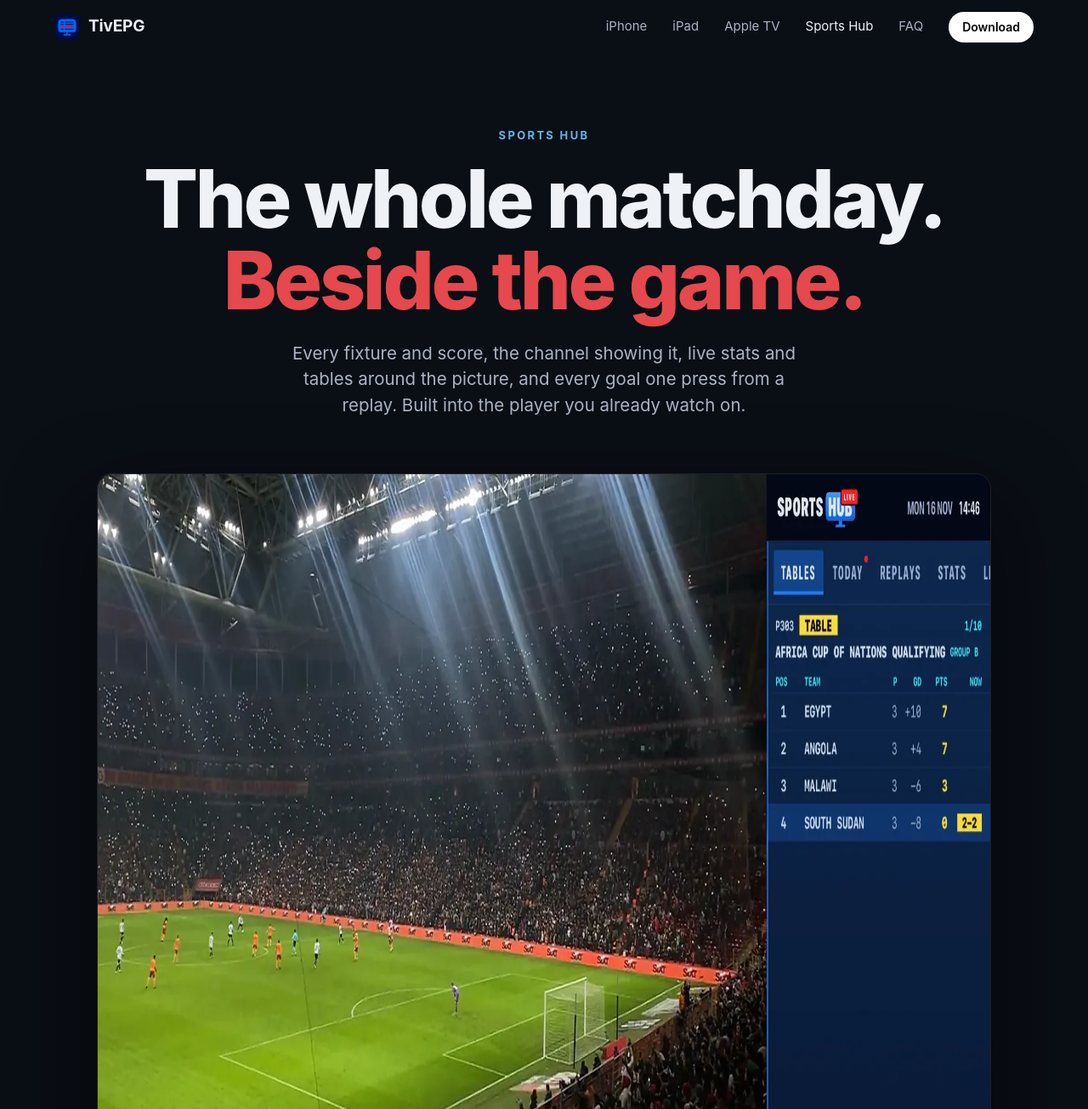
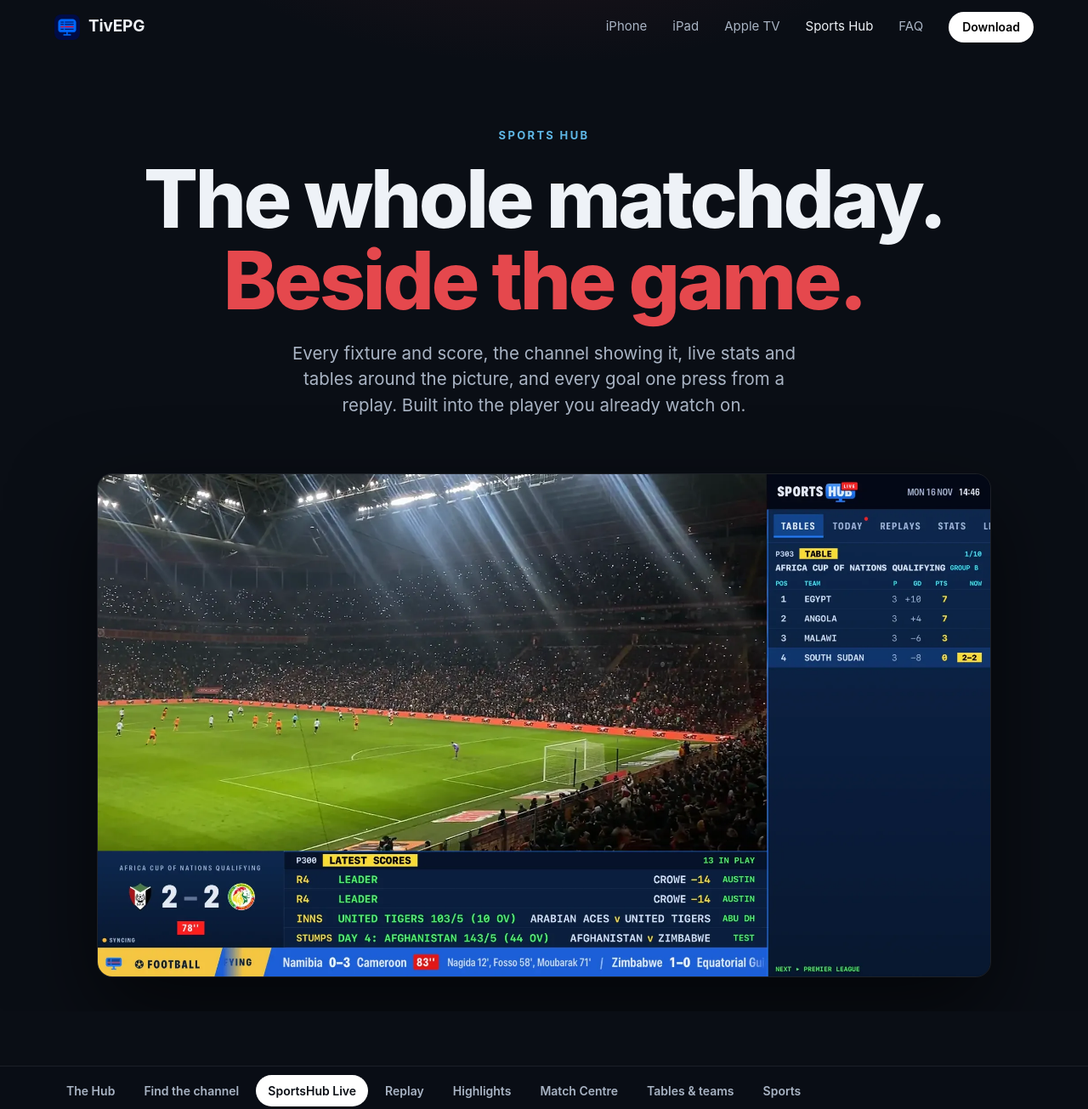
Before and after one commit to ewanl2001/TivEPG---IPTV-Player, a plain HTML site: page docs/sportshub.html in a window 1280 px wide. Shown: the top 1305 px of the page at 85% size. Drawn offline with Linux system fonts and the light colour scheme.

Commit message:
Images keep their aspect ratio (height: auto); Sports Hub hero was stretched to 2000x1125 attributes
Co-Authored-By: Claude Opus 5.5 <noreply@anthropic.com>

```diff
--- a/docs/site.css
+++ b/docs/site.css
@@ -23,7 +23,7 @@ body {
   line-height: 1.5;
   overflow-x: hidden;
 }
-img, video { display: block; max-width: 100%; }
+img, video { display: block; max-width: 100%; height: auto; }
 a { color: inherit; text-decoration: none; }
 button { font: inherit; color: inherit; background: none; border: 0; cursor: pointer; }
 .wrap { max-width: var(--max); margin: 0 auto; padding: 0 24px; }
--- a/docs/sportshub.html
+++ b/docs/sportshub.html
@@ -26,7 +26,7 @@
     gtag('config', 'G-1RVT0SKV1F');
   </script>
 
-  <link rel="stylesheet" href="site.css" />
+  <link rel="stylesheet" href="site.css?v=20261116" />
   <style>
     .nav-links a.current { color: var(--text); }
 
```
Also changed, not shown: docs/index.html (+1 -1 lines).
